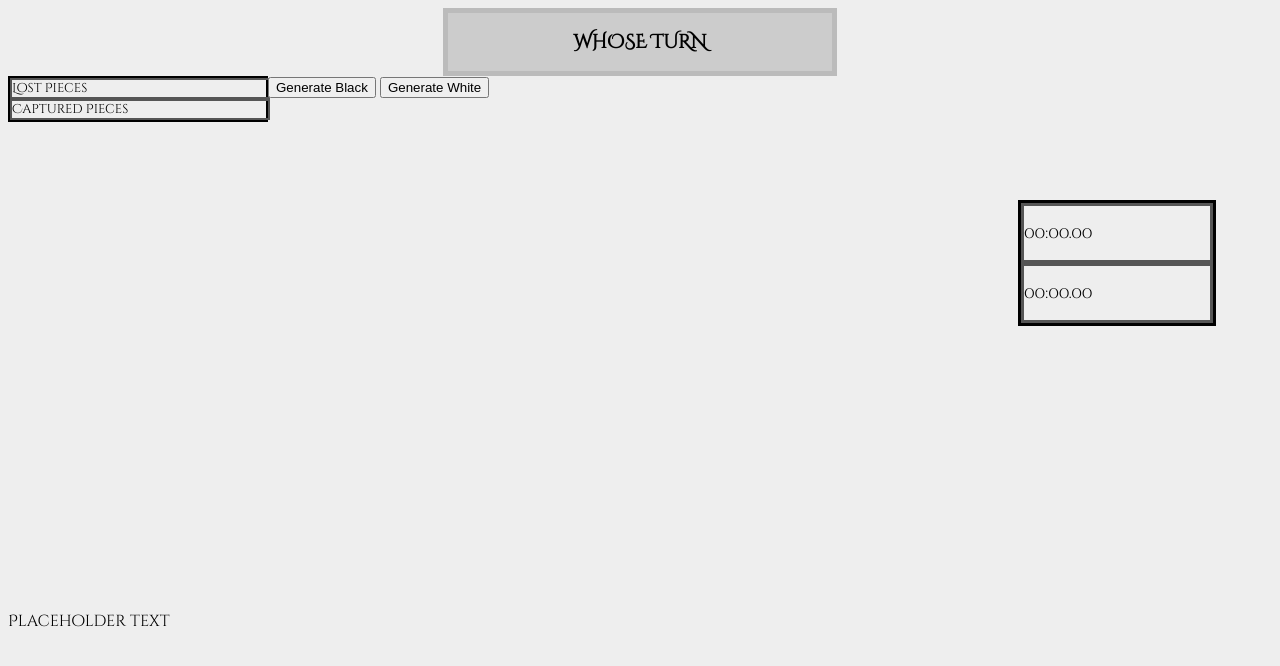
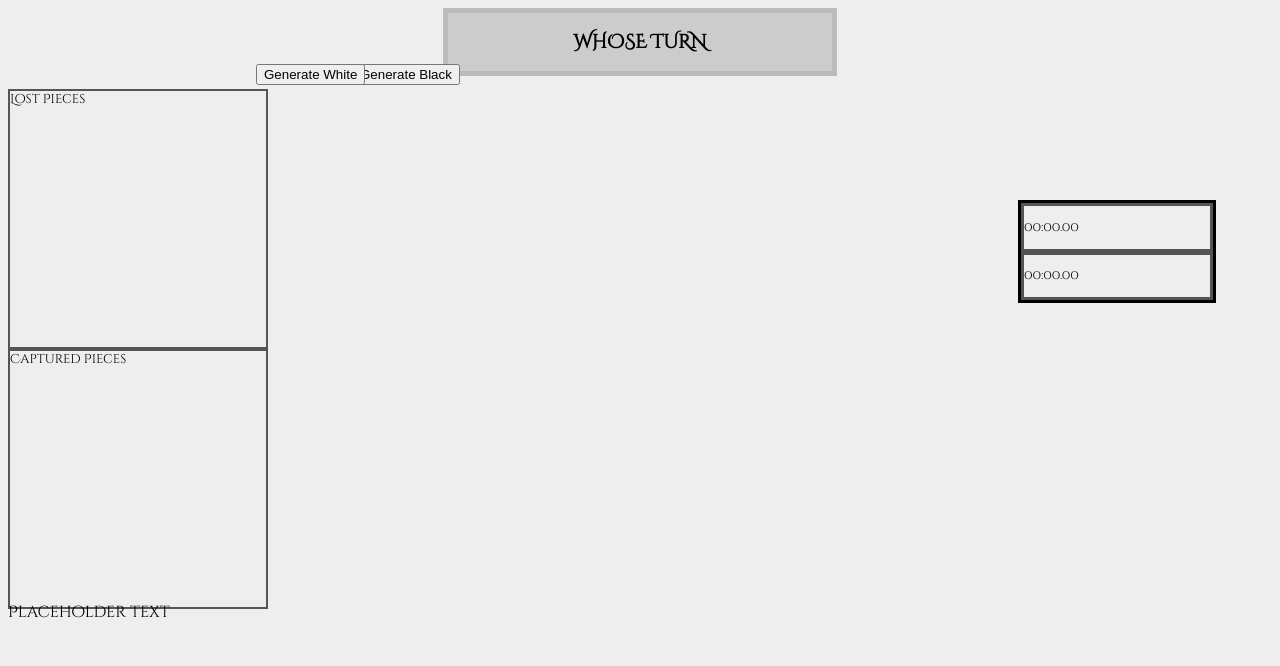
Before and after one commit to ReapingNight/JSRC, a web app: file JSRC/app/public/game.html in a window 1280 px wide. Shown: the top 666 px of the page. Run offline with its HTML, style and script files only (its server is not run), Linux system fonts and the light colour scheme.

Commit message:
game.css modified

```diff
--- a/JSRC/app/public/stylesheets/game.css
+++ b/JSRC/app/public/stylesheets/game.css
@@ -12,8 +12,21 @@
 
 main
 {
+    padding-top: 1vw;
     float: left;
     width: 100%;
+}
+
+button
+{
+    position: fixed;
+    top: 5vw;
+    left: 20vw;
+}
+
+button:nth-of-type(2n+1)
+{
+    left: 27.5vw;
 }
 
 #graveyard
@@ -21,10 +34,10 @@
     font-size: 1vw;
     float: left;
     width: 20vw;
-    border-color: #000;
+    /*border-color: #000;
     border-style: solid;
-    border-width: 2px;
-    height: 100%;
+    border-width: 2px;*/
+    height: 40vw;
 }
 
 #graveyard div
@@ -79,6 +92,7 @@
 
 #clock div
 {
+    font-size: 1vw;
     border-color: #555;
     border-style: solid;
 }
```
